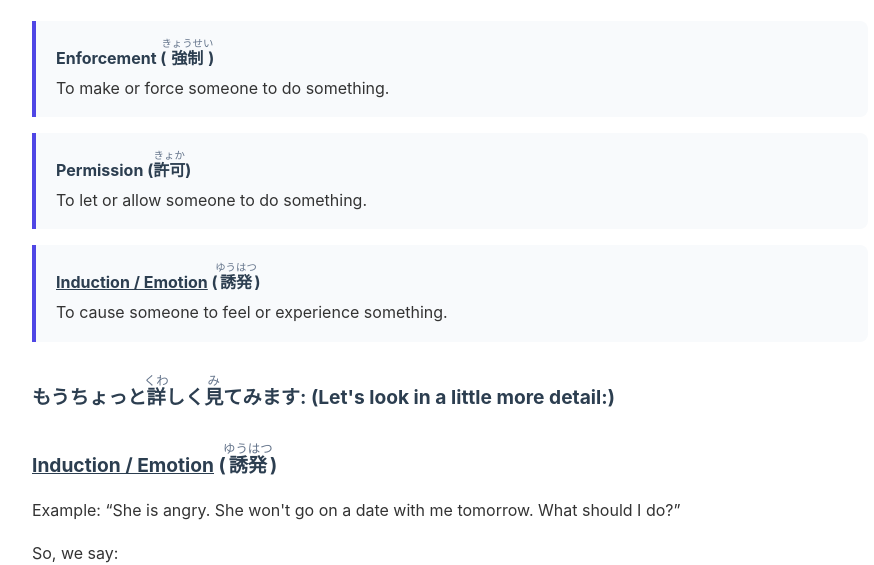
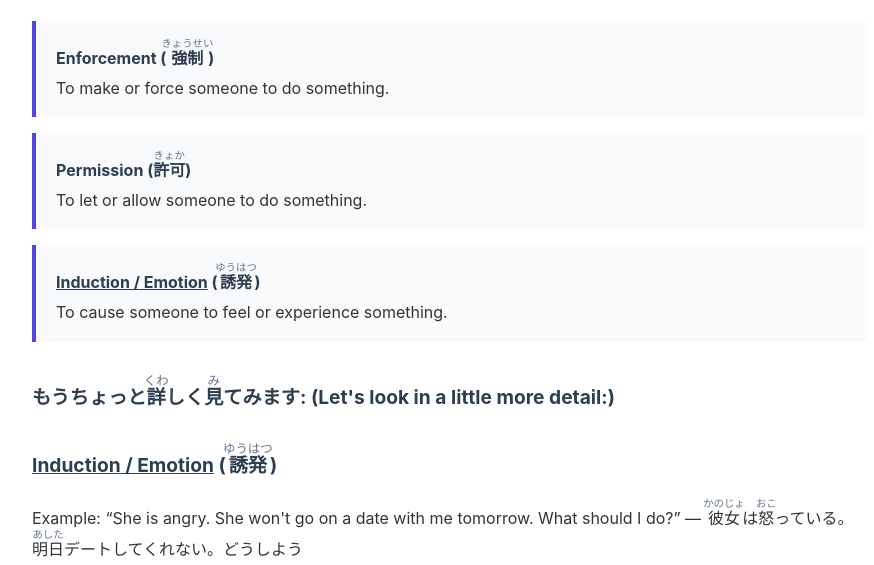
Before and after one commit to chaos-theory06/nihongo, a plain HTML site: page causative.html in a window 1280 px wide. Shown: the part 242-807 px from the top of the page, without its empty margins (190-1064 px from the left). Drawn offline with Linux system fonts and the light colour scheme.

Commit message:
Add Japanese emotion example
Co-authored-by: Copilot <223556219+Copilot@users.noreply.github.com>

```diff
--- a/causative.html
+++ b/causative.html
@@ -148,7 +148,7 @@
     <h2>もうちょっと<ruby>詳<rt>くわ</rt></ruby>しく<ruby>見<rt>み</rt></ruby>てみます: (Let's look in a little more detail:)</h2>
     <section class="emotion-section" aria-labelledby="emotion-title">
       <h2 id="emotion-title"><u>Induction / Emotion</u> (<ruby>誘発<rt>ゆうはつ</rt></ruby>)</h2>
-      <p>Example: “She is angry. She won't go on a date with me tomorrow. What should I do?”</p>
+      <p>Example: “She is angry. She won't go on a date with me tomorrow. What should I do?” — <span lang="ja"><ruby>彼女<rt>かのじょ</rt></ruby>は<ruby>怒<rt>おこ</rt></ruby>っている。<ruby>明日<rt>あした</rt></ruby>デートしてくれない。どうしよう</span></p>
       <p>So, we say:</p>
       <p class="emotion-examples"><strong><ruby>彼<rt>かれ</rt></ruby>は<ruby>彼女<rt>かのじょ</rt></ruby>を<ruby>怒<rt>おこ</rt></ruby>らせました。</strong><br>He made her angry.</p>
       <p>Now, let's look at some other verbs that describe feelings or emotions.</p>
```
